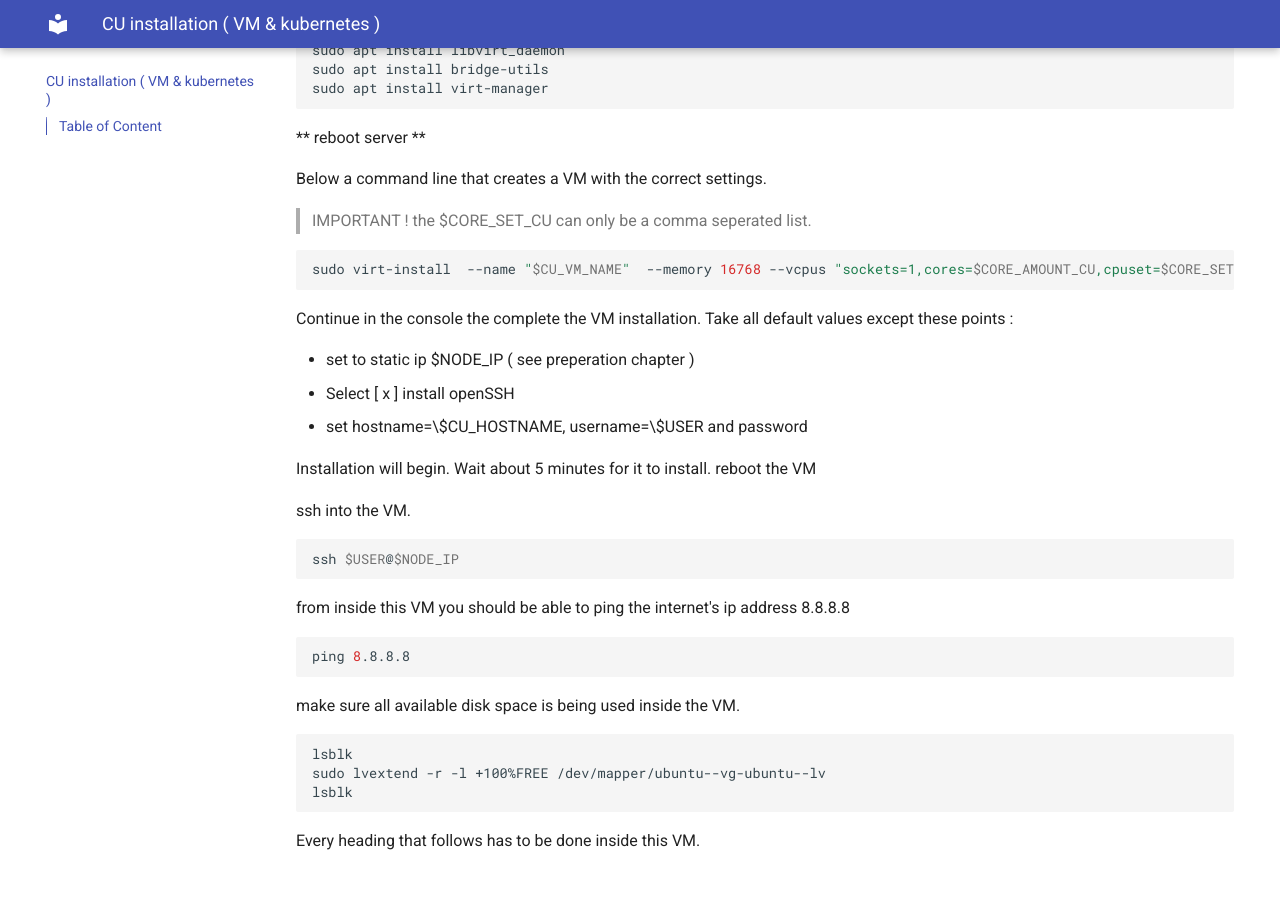
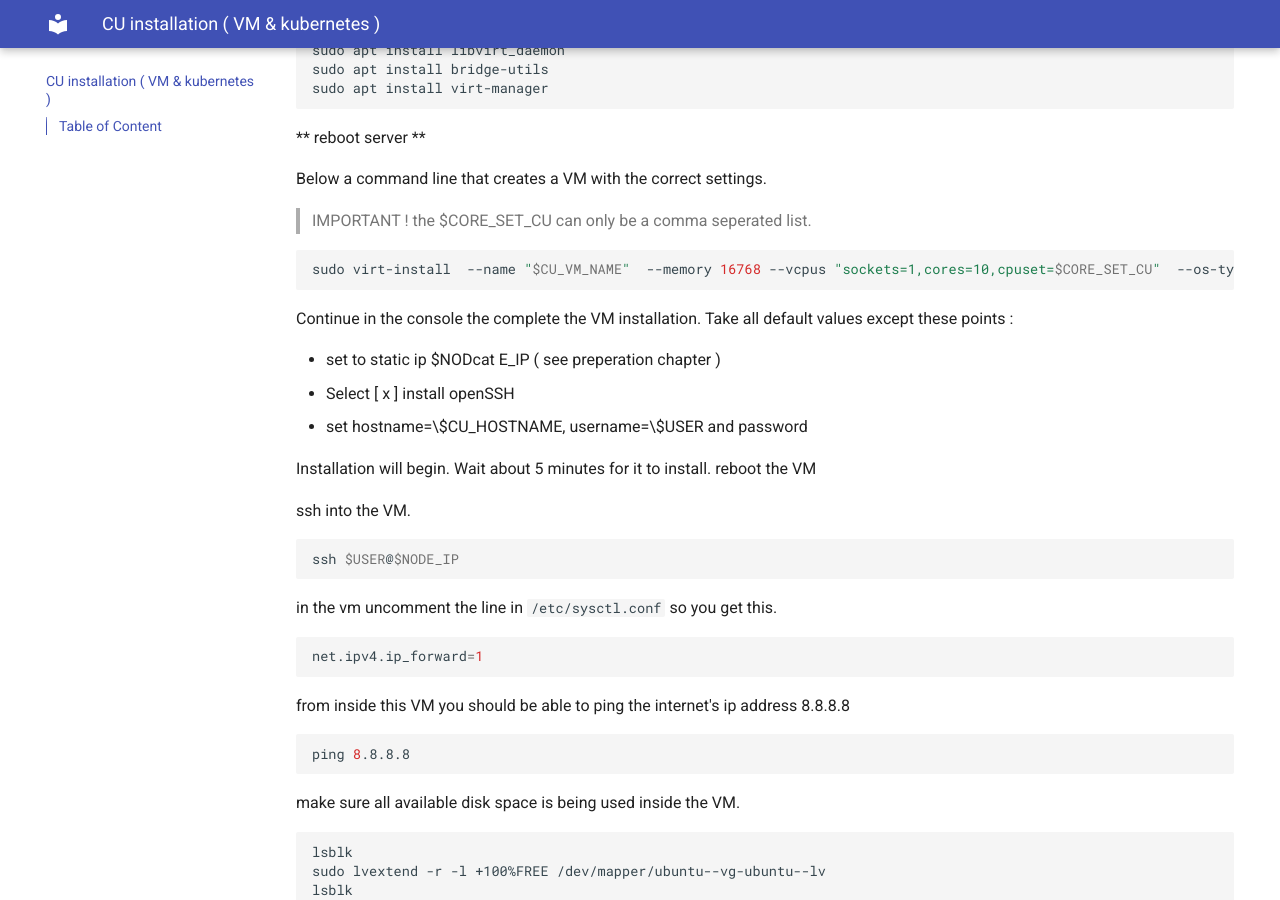
Before and after one commit to accelleran/drax-docs, an MkDocs documentation site: the page built from docs/kubernetes-install/index.md, in a window 1280 px wide and 900 px high, scrolled down 2089 px. Built offline with MkDocs 1.6.1 and Material for MkDocs 9.7.7, drawn with Linux system fonts in a browser that asks for light colours; the version menu is left out.

Commit message:
adding troubleshooting

````diff
--- a/docs/kubernetes-install/index.md
+++ b/docs/kubernetes-install/index.md
@@ -91,13 +91,13 @@ Below a command line that creates a VM with the correct settings.
 > IMPORTANT ! the $CORE_SET_CU can only be a comma seperated list.
 
 ```bash
-sudo virt-install  --name "$CU_VM_NAME"  --memory 16768 --vcpus "sockets=1,cores=$CORE_AMOUNT_CU,cpuset=$CORE_SET_CU"  --os-type linux  --os-variant rhel7.0 --accelerate --disk "/var/lib/libvirt/images/CU-ubuntu-20.04.4-live-server-amd64.img,device=disk,size=100,sparse=yes,cache=none,format=qcow2,bus=virtio"  --network "source=br0,model=virtio" --vnc  --noautoconsole --cdrom "./ubuntu-20.04.4-live-server-amd64.iso"
+sudo virt-install  --name "$CU_VM_NAME"  --memory 16768 --vcpus "sockets=1,cores=10,cpuset=$CORE_SET_CU"  --os-type linux  --os-variant rhel7.0 --accelerate --disk "/var/lib/libvirt/images/CU-ubuntu-20.04.4-live-server-amd64.img,device=disk,size=100,sparse=yes,cache=none,format=qcow2,bus=virtio"  --network "source=br0,model=virtio" --vnc  --noautoconsole --cdrom "./ubuntu-20.04.4-live-server-amd64.iso"
 ```
 
 Continue in the console the complete the VM installation.
 Take all default values except these points :
 
-* set to static ip $NODE_IP ( see preperation chapter )
+* set to static ip $NODcat E_IP ( see preperation chapter )
 * Select [ x ] install openSSH
 * set hostname=\$CU_HOSTNAME, username=\$USER and password
 
@@ -108,6 +108,12 @@ ssh into the VM.
 
 ``` bash
 ssh $USER@$NODE_IP
+```
+
+in the vm uncomment the line in ```/etc/sysctl.conf``` so you get this.
+
+``` bash
+net.ipv4.ip_forward=1
 ```
 
 from inside this VM you should be able to ping the internet's ip address 8.8.8.8
````
